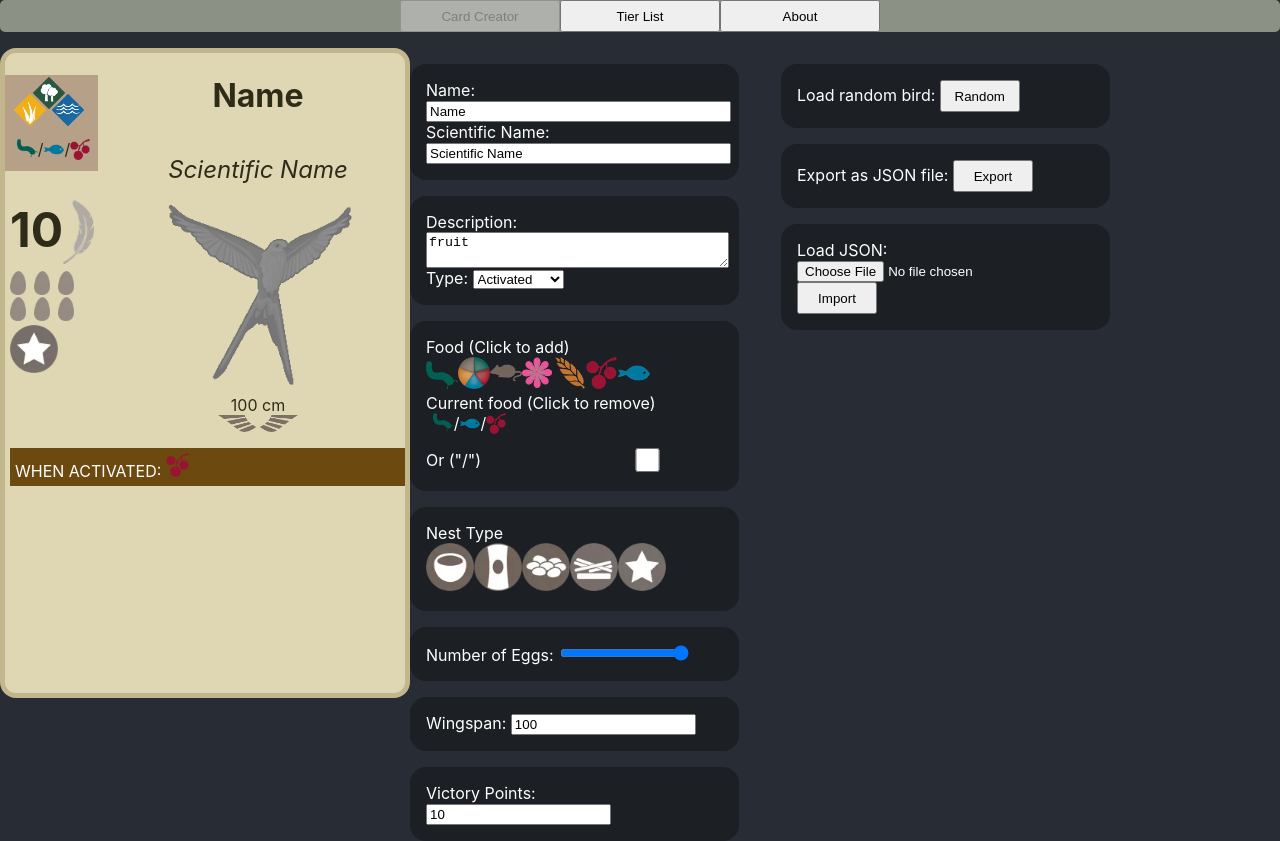
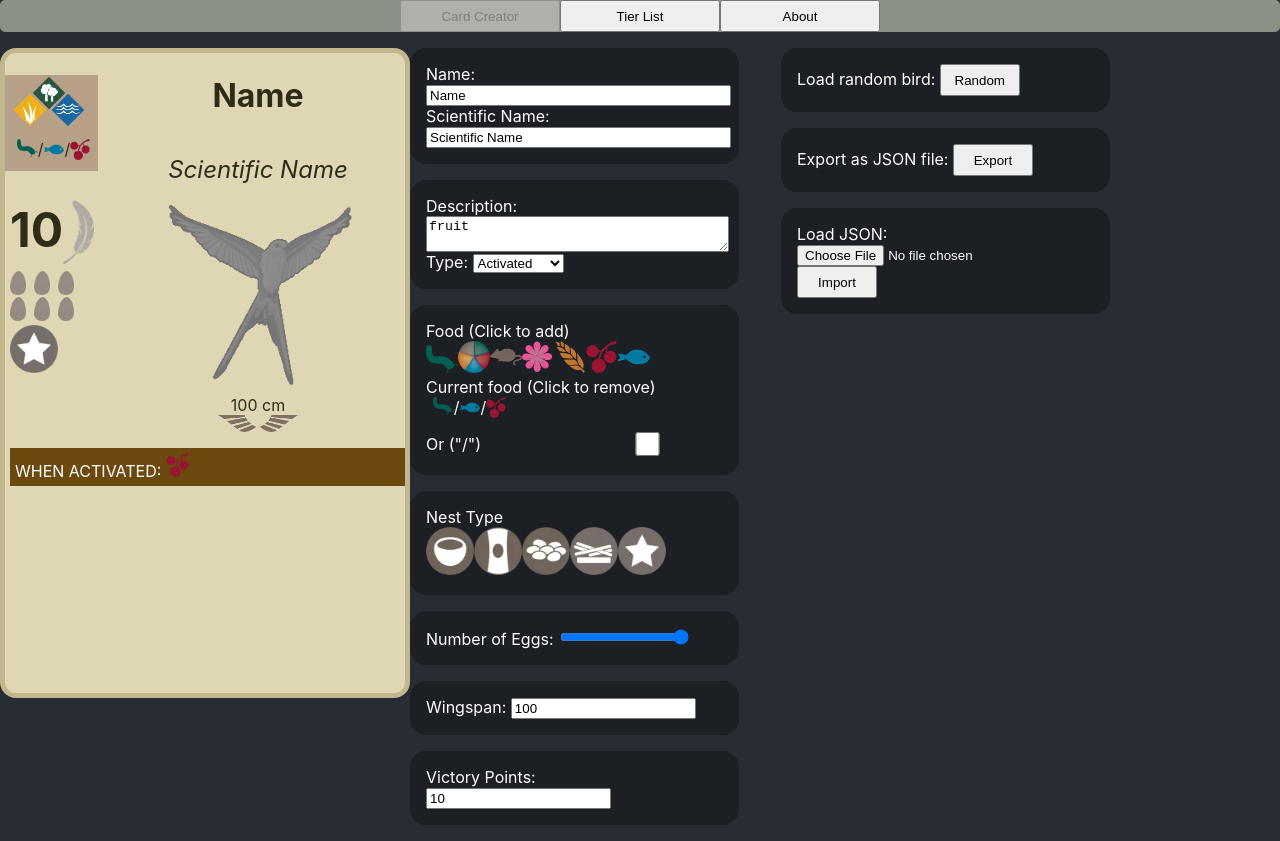
Before and after one commit to TaroEld/wingspan_card_site, a React (Create React App) app: page / in a window 1280 px wide. Built offline with nearby package versions, Linux system fonts and the light colour scheme.

Commit message:
style/css: align card template and settings

```diff
--- a/src/CardCreator/CardCreatorScreen.css
+++ b/src/CardCreator/CardCreatorScreen.css
@@ -21,7 +21,7 @@
 }
 .cardSettingsContainer > *
 {
-    margin-top: 1rem;
+    margin-bottom: 1rem;
 }
 .cardCreatorScreen button
 {
```
